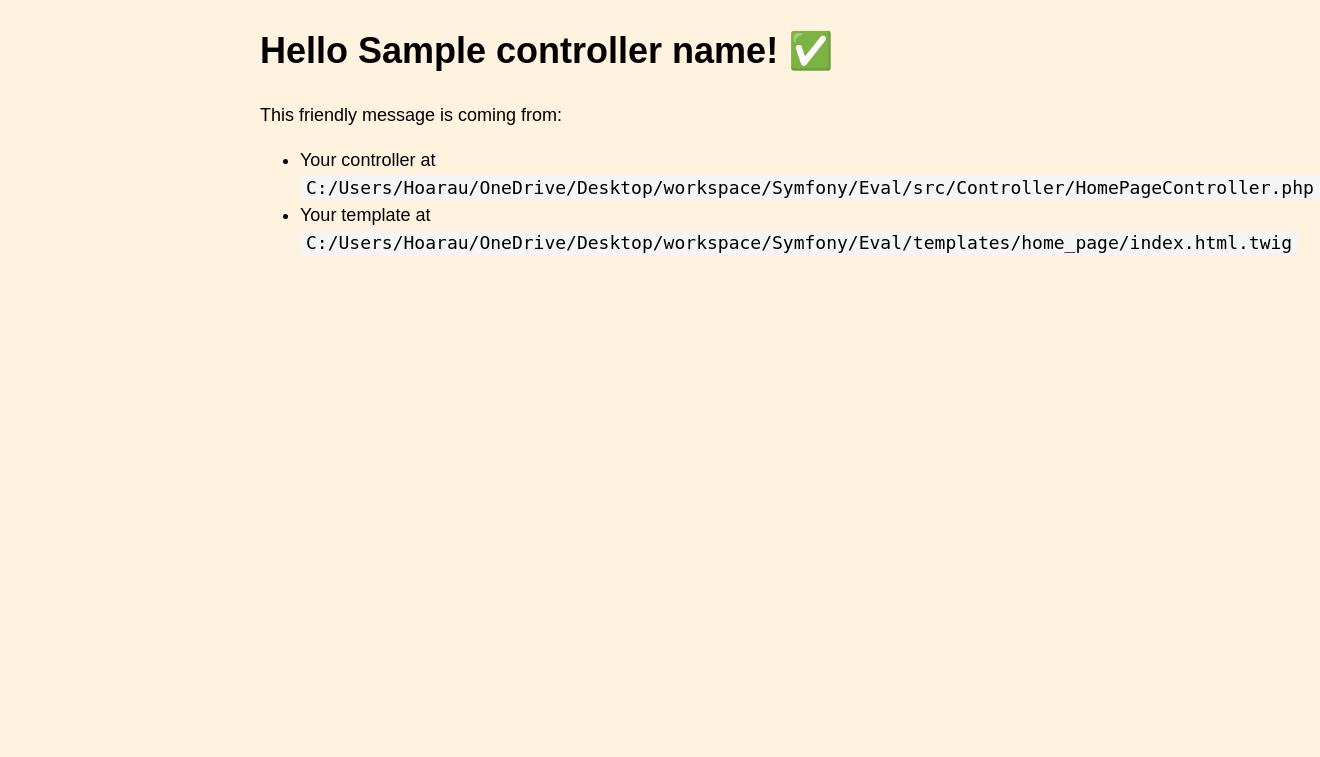
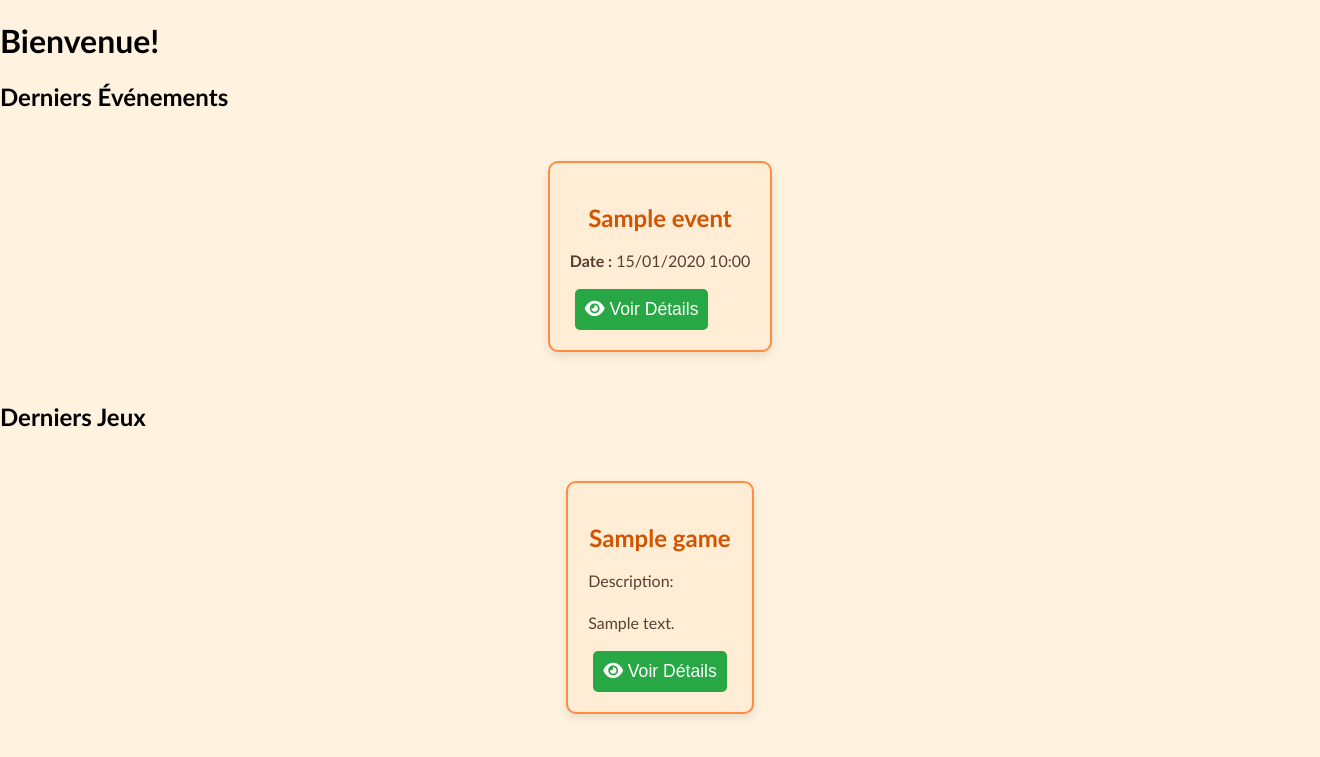
Before and after one commit to 3thernityDev/LudoTeam, a Symfony app: template templates/home_page/index.html.twig in a window 1320 px wide. Shown: the top 757 px of the page. Run offline with Twig, Linux system fonts and the light colour scheme; the template is opened without the code that fills it: most values are stand-ins (such as "Sample title", 1, 10 or a date in 2020); some libraries are stand-ins or nearby versions.

Commit message:
[ADD] HomePage

```diff
--- a/templates/home_page/index.html.twig
+++ b/templates/home_page/index.html.twig
@@ -1,20 +1,57 @@
-{% extends 'base.html.twig' %}
+{% extends 'base.html.twig' %} {% block title %}Page d'accueil{% endblock %} {%
+block stylesheets %}
+<link rel="stylesheet" href="{{ asset('styles/app.css') }}" />
+<link rel="stylesheet" href="{{ asset('styles/game/card.css') }}" />
+{% endblock %} {% block body %}
+<div class="container">
+    <h1>Bienvenue!</h1>
 
-{% block title %}Hello HomePageController!{% endblock %}
+    <!-- Section des événements -->
+    <div class="section">
+        <h2>Derniers Événements</h2>
+        {% if events is not empty %}
+        <div class="card-Container">
+            {% for event in events %}
+            <article>
+                <h2>{{ event.name }}</h2>
+                <p>
+                    <strong>Date :</strong>
+                    {{ event.date ? event.date|date('d/m/Y H:i') : 'Pas de date disponible' }}
+                </p>
+                <a href="{{ path('app_event_show', { id: event.id }) }}">
+                    <button class="view">
+                        <i class="fas fa-eye"></i> Voir Détails
+                    </button>
+                </a>
+            </article>
+            {% endfor %}
+        </div>
+        {% else %}
+        <p>Aucun événement disponible pour le moment.</p>
+        {% endif %}
+    </div>
 
-{% block body %}
-<style>
-    .example-wrapper { margin: 1em auto; max-width: 800px; width: 95%; font: 18px/1.5 sans-serif; }
-    .example-wrapper code { background: #F5F5F5; padding: 2px 6px; }
-</style>
-
-<div class="example-wrapper">
-    <h1>Hello {{ controller_name }}! ✅</h1>
-
-    This friendly message is coming from:
-    <ul>
-        <li>Your controller at <code>C:/Users/Hoarau/OneDrive/Desktop/workspace/Symfony/Eval/src/Controller/HomePageController.php</code></li>
-        <li>Your template at <code>C:/Users/Hoarau/OneDrive/Desktop/workspace/Symfony/Eval/templates/home_page/index.html.twig</code></li>
-    </ul>
+    <!-- Section des jeux -->
+    <div class="section">
+        <h2>Derniers Jeux</h2>
+        {% if games is not empty %}
+        <div class="card-Container">
+            {% for game in games %}
+            <article>
+                <h2>{{ game.name }}</h2>
+                <p>Description:</p>
+                <p>{{ game.description }}</p>
+                <a href="{{ path('app_game_show', { id: game.id }) }}">
+                    <button class="view">
+                        <i class="fas fa-eye"></i> Voir Détails
+                    </button>
+                </a>
+            </article>
+            {% endfor %}
+        </div>
+        {% else %}
+        <p>Aucun jeu disponible pour le moment.</p>
+        {% endif %}
+    </div>
 </div>
 {% endblock %}
```
Also changed, not shown: src/Controller/HomePageController.php (+9 -3 lines).
